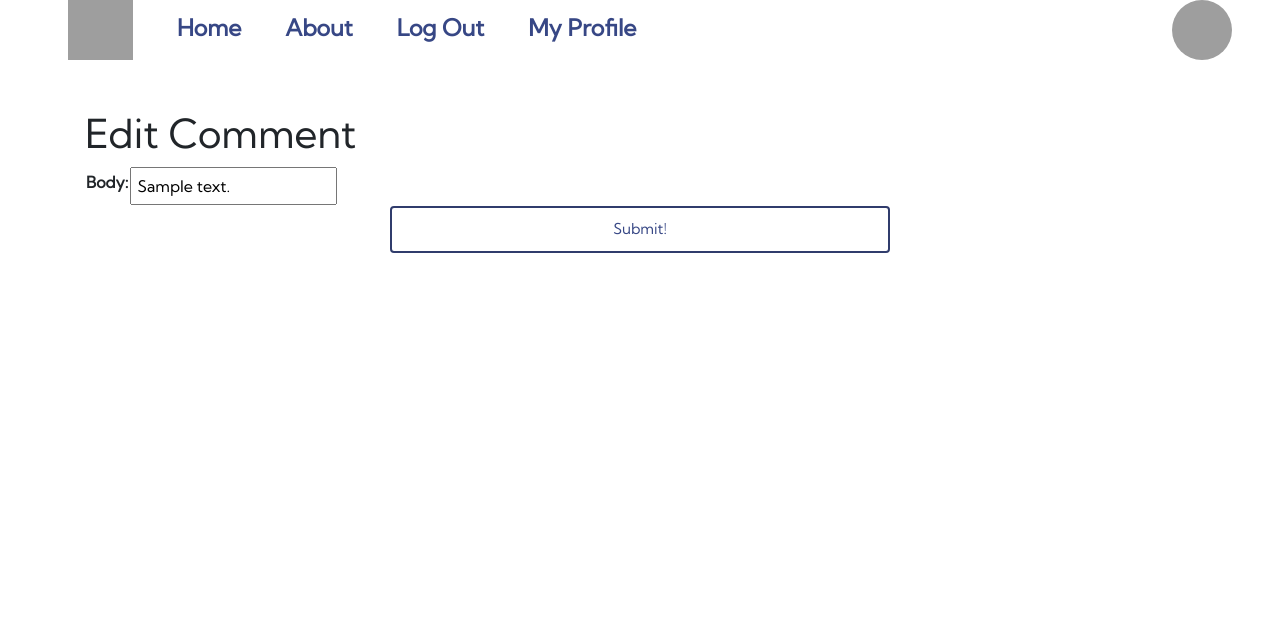
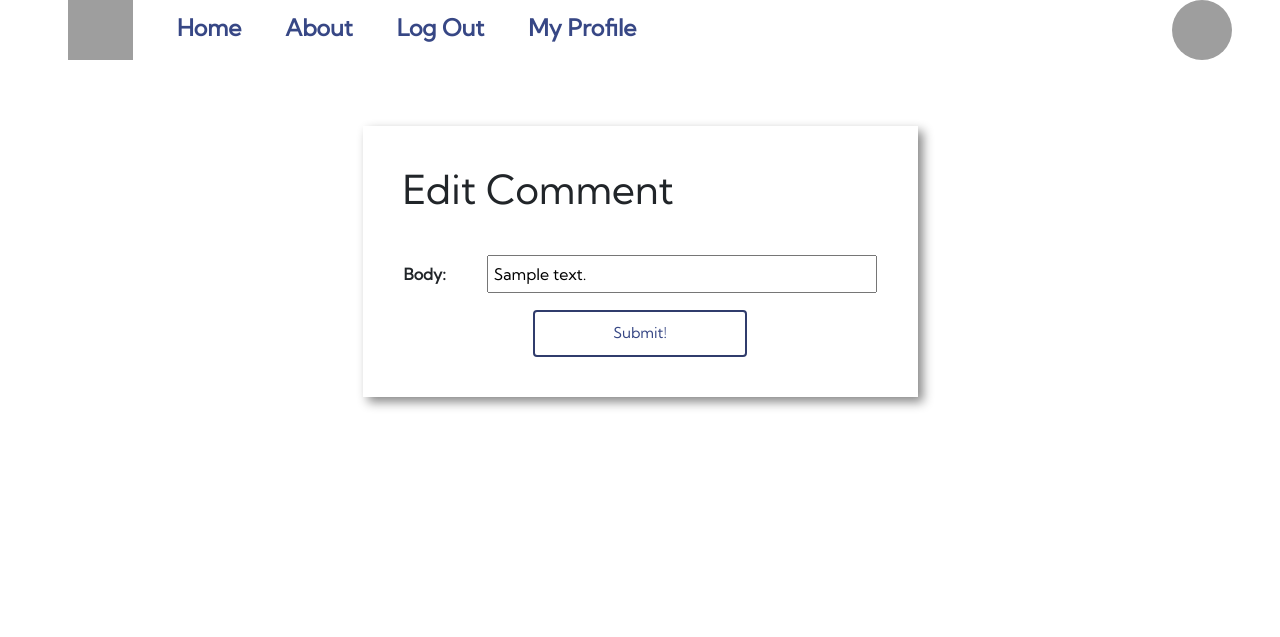
Before and after one commit to SherreAhlers/Scholar_Stack, a Django app: page /comment/1/update/ in a window 1280 px wide. Shown: the top 637 px of the page. Run offline with Django 3.2, Linux system fonts and the light colour scheme; a user stored in the database is signed in; tables that the repository leaves empty hold one stand-in row (values such as "Sample post"); some libraries are stand-ins or nearby versions; grey boxes are pictures that could not be loaded.

Commit message:
finished project

```diff
--- a/scholarstack/main_app/static/css/style.css
+++ b/scholarstack/main_app/static/css/style.css
@@ -462,3 +462,42 @@ span.helptext ul li {
     margin-top: 1rem;
     box-shadow: 5px 5px 10px #888888;
 }
+
+.comment-edit {
+    margin-top: 1rem;
+    padding: 40px;
+    box-shadow: 5px 5px 10px #888888;
+    width: 50%;
+    margin-left: 25%;
+    display: flex;
+    flex-direction: column;
+}
+
+.comment-edit > * + * {
+    margin-top: 1rem;
+}
+
+.comment-edit table {
+    width: 100%;
+}
+
+.comment-edit table th label {
+    display: flex;
+    align-items: center;
+    justify-content: flex-start;
+    padding: 0;
+    margin: 0;
+}
+
+.comment-edit form {
+    display: flex;
+    flex-direction: column;
+}
+
+.comment-edit form > * + * {
+    margin-top: 1rem;
+}
+
+.comment-edit form input[type="submit"] {
+    width: 45%;
+}
--- a/scholarstack/main_app/templates/main_app/comment_form.html
+++ b/scholarstack/main_app/templates/main_app/comment_form.html
@@ -1,8 +1,8 @@
 {% extends 'base.html' %}
 
 {% block content %}
-
-    <h1>Edit Comment</h1>
+<div class="comment-edit">
+  <h1>Edit Comment</h1>
 
   <!-- Leaving the action empty makes the form post to the same url used to display it -->
   <form action="" method="post">
@@ -15,4 +15,5 @@
     </table>
     <input type="submit" value="Submit!" class="btn">
   </form>
+</div>
 {% endblock %}
```
Also changed, not shown: scholarstack/README.md.
